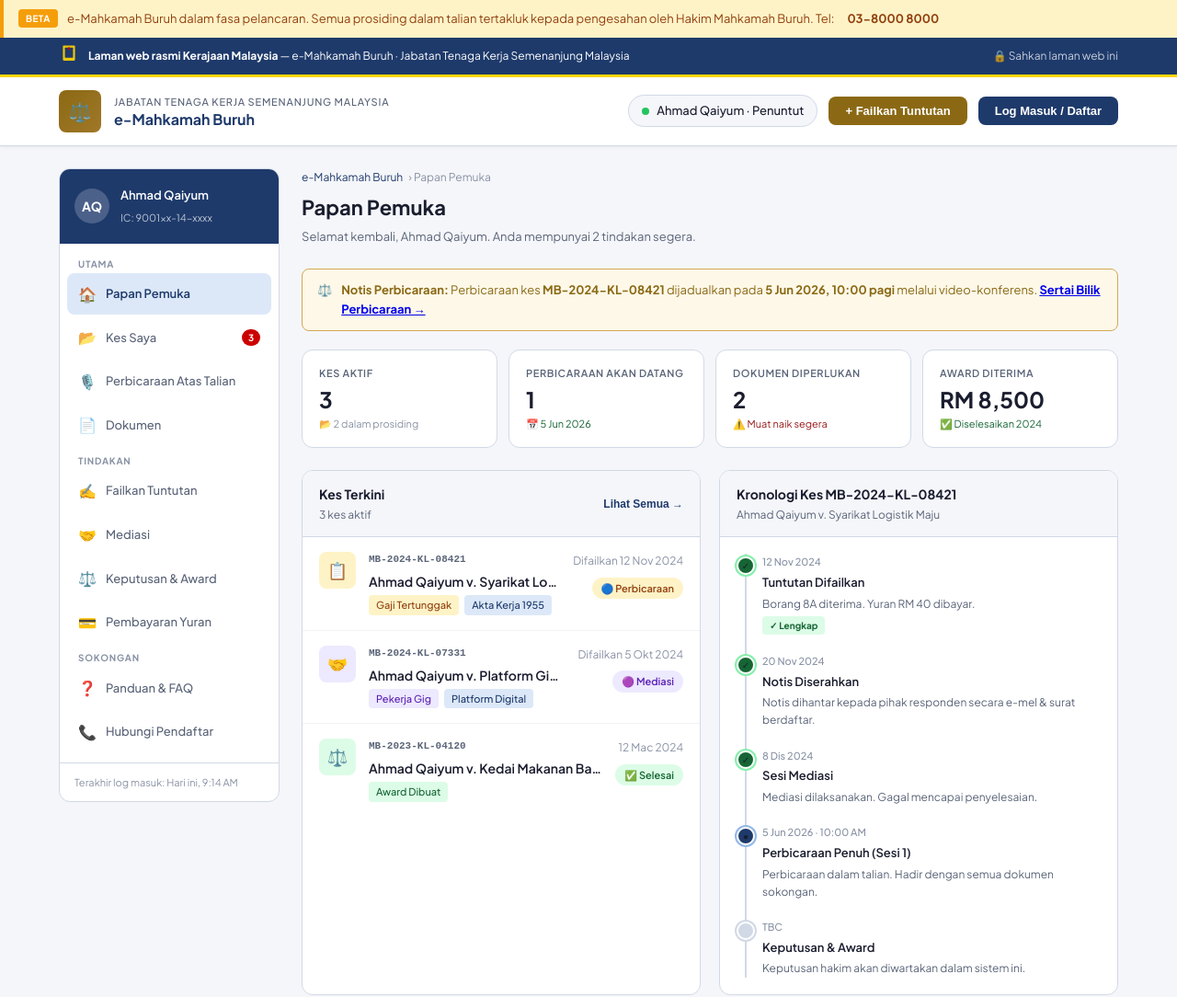
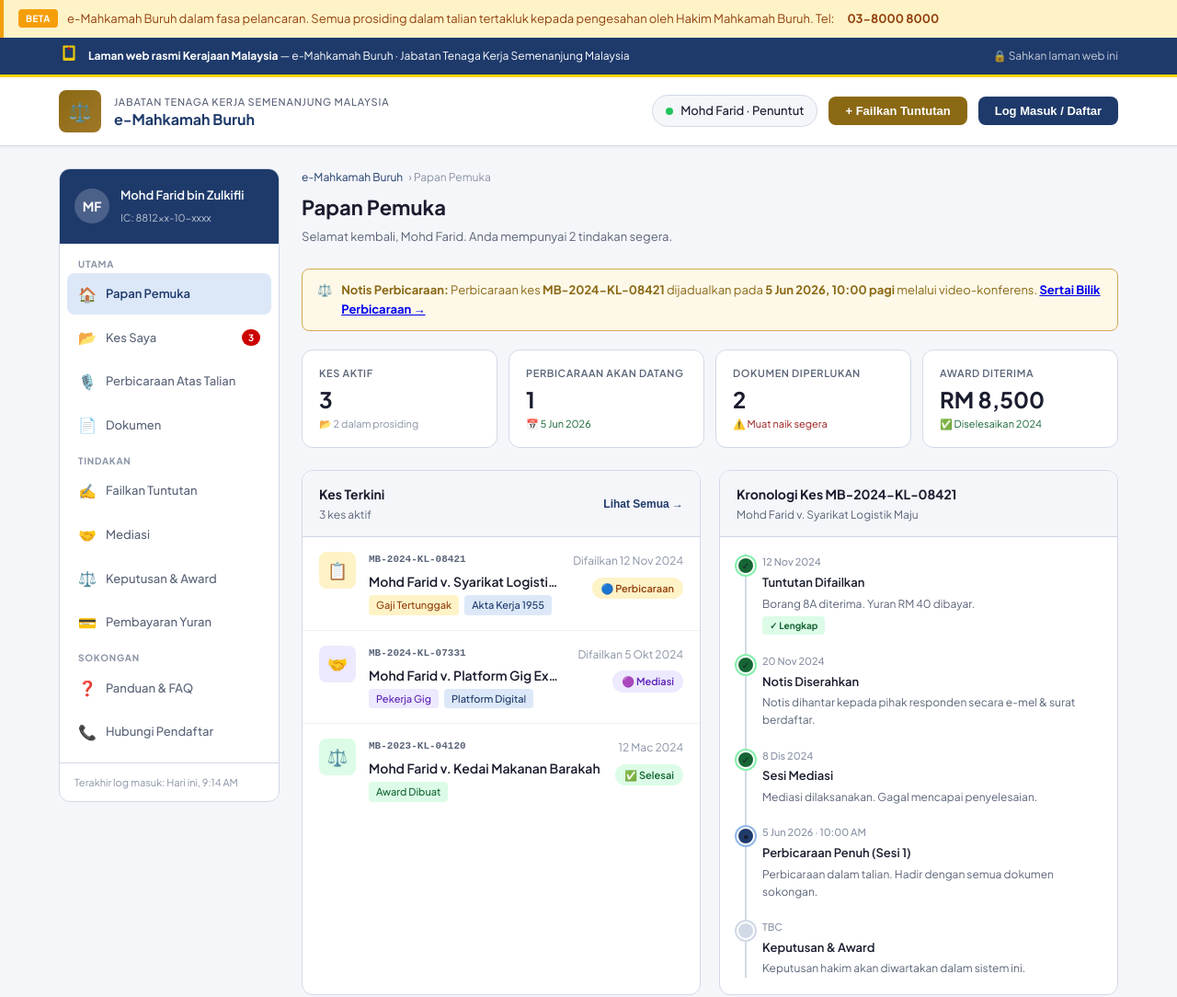
Before and after one commit to carreyume/jtk-digital, a plain HTML site: page jtk-emahkamah-buruh.html in a window 1280 px wide. Shown: the top 1084 px of the page at 92% size. Drawn offline with Linux system fonts and the light colour scheme.

Commit message:
Add files via upload

```diff
--- a/jtk-emahkamah-buruh.html
+++ b/jtk-emahkamah-buruh.html
@@ -391,7 +391,7 @@ footer a { color: rgba(255,255,255,0.7); text-decoration: none; }
     <div class="header-right">
       <div class="header-user-chip">
         <span class="user-dot"></span>
-        Ahmad Qaiyum · Penuntut
+        Mohd Farid · Penuntut
       </div>
       <button class="btn-gold-sm" onclick="showView('filing')">+ Failkan Tuntutan</button>
       <button class="btn-primary-sm">Log Masuk / Daftar</button>
@@ -404,10 +404,10 @@ footer a { color: rgba(255,255,255,0.7); text-decoration: none; }
   <aside class="sidebar">
     <div class="sidebar-card">
       <div class="sidebar-user">
-        <div class="avatar">AQ</div>
+        <div class="avatar">MF</div>
         <div class="user-info">
-          <p>Ahmad Qaiyum</p>
-          <span>IC: 9001xx-14-xxxx</span>
+          <p>Mohd Farid bin Zulkifli</p>
+          <span>IC: 8812xx-10-xxxx</span>
         </div>
       </div>
       <div class="sidebar-nav">
@@ -447,7 +447,7 @@ footer a { color: rgba(255,255,255,0.7); text-decoration: none; }
         <div class="page-title-block">
           <div class="breadcrumb"><a href="#">e-Mahkamah Buruh</a> › Papan Pemuka</div>
           <h2 class="page-title">Papan Pemuka</h2>
-          <p class="page-sub">Selamat kembali, Ahmad Qaiyum. Anda mempunyai 2 tindakan segera.</p>
+          <p class="page-sub">Selamat kembali, Mohd Farid. Anda mempunyai 2 tindakan segera.</p>
         </div>
       </div>
 
@@ -490,7 +490,7 @@ footer a { color: rgba(255,255,255,0.7); text-decoration: none; }
               <div class="case-icon-wrap case-icon-hearing">📋</div>
               <div class="case-meta">
                 <div class="case-ref">MB-2024-KL-08421</div>
-                <div class="case-title">Ahmad Qaiyum v. Syarikat Logistik Maju Sdn Bhd</div>
+                <div class="case-title">Mohd Farid v. Syarikat Logistik Maju Sdn Bhd</div>
                 <div class="case-tags"><span class="tag tag-amber">Gaji Tertunggak</span><span class="tag tag-blue">Akta Kerja 1955</span></div>
               </div>
               <div class="case-right">
@@ -502,7 +502,7 @@ footer a { color: rgba(255,255,255,0.7); text-decoration: none; }
               <div class="case-icon-wrap case-icon-mediation">🤝</div>
               <div class="case-meta">
                 <div class="case-ref">MB-2024-KL-07331</div>
-                <div class="case-title">Ahmad Qaiyum v. Platform Gig Express (M) Bhd</div>
+                <div class="case-title">Mohd Farid v. Platform Gig Express (M) Bhd</div>
                 <div class="case-tags"><span class="tag tag-purple">Pekerja Gig</span><span class="tag tag-blue">Platform Digital</span></div>
               </div>
               <div class="case-right">
@@ -514,7 +514,7 @@ footer a { color: rgba(255,255,255,0.7); text-decoration: none; }
               <div class="case-icon-wrap case-icon-award">⚖️</div>
               <div class="case-meta">
                 <div class="case-ref">MB-2023-KL-04120</div>
-                <div class="case-title">Ahmad Qaiyum v. Kedai Makanan Barakah</div>
+                <div class="case-title">Mohd Farid v. Kedai Makanan Barakah</div>
                 <div class="case-tags"><span class="tag tag-green">Award Dibuat</span></div>
               </div>
               <div class="case-right">
@@ -528,7 +528,7 @@ footer a { color: rgba(255,255,255,0.7); text-decoration: none; }
         <!-- TIMELINE -->
         <div class="card">
           <div class="card-header">
-            <div><div class="card-title">Kronologi Kes MB-2024-KL-08421</div><div class="card-subtitle">Ahmad Qaiyum v. Syarikat Logistik Maju</div></div>
+            <div><div class="card-title">Kronologi Kes MB-2024-KL-08421</div><div class="card-subtitle">Mohd Farid v. Syarikat Logistik Maju</div></div>
           </div>
           <div class="card-body">
             <div class="timeline">
@@ -625,7 +625,7 @@ footer a { color: rgba(255,255,255,0.7); text-decoration: none; }
             <div class="form-row">
               <div class="form-group">
                 <label>Nama Penuh <span class="req">*</span></label>
-                <input type="text" value="Ahmad Qaiyum bin Rahmat" readonly style="background:#f8f9fc;color:var(--myds-muted)">
+                <input type="text" value="Mohd Farid bin Zulkifli" readonly style="background:#f8f9fc;color:var(--myds-muted)">
                 <p class="hint">Diisi secara automatik daripada akaun MyDigitalID anda</p>
               </div>
               <div class="form-group">
@@ -724,7 +724,7 @@ footer a { color: rgba(255,255,255,0.7); text-decoration: none; }
         <div class="page-title-block">
           <div class="breadcrumb"><a href="#">e-Mahkamah Buruh</a> › Perbicaraan Dalam Talian</div>
           <h2 class="page-title">Bilik Perbicaraan Maya</h2>
-          <p class="page-sub">Kes: MB-2024-KL-08421 · Ahmad Qaiyum v. Syarikat Logistik Maju Sdn Bhd</p>
+          <p class="page-sub">Kes: MB-2024-KL-08421 · Mohd Farid v. Syarikat Logistik Maju Sdn Bhd</p>
         </div>
       </div>
 
@@ -740,9 +740,9 @@ footer a { color: rgba(255,255,255,0.7); text-decoration: none; }
             <div class="participant-role">Hakim Mahkamah Buruh</div>
           </div>
           <div class="participant-card">
-            <div class="participant-avatar pa-claimant">AQ</div>
+            <div class="participant-avatar pa-claimant">MF</div>
             <div style="display:flex;align-items:center;gap:5px;margin-top:-2px;"><span class="participant-status ps-live"></span></div>
-            <div class="participant-name">Ahmad Qaiyum bin Rahmat</div>
+            <div class="participant-name">Mohd Farid bin Zulkifli</div>
             <div class="participant-role">Penuntut</div>
           </div>
           <div class="participant-card">
@@ -780,7 +780,7 @@ footer a { color: rgba(255,255,255,0.7); text-decoration: none; }
           <div class="card-body" style="font-size:12px;color:var(--myds-muted);font-family:monospace;line-height:1.8;max-height:160px;overflow-y:auto;">
             [10:02] Sesi dimulakan oleh YAA<br>
             [10:03] Semua pihak hadir disahkan<br>
-            [10:05] Pihak penuntut dikenalpasti sebagai Ahmad Qaiyum<br>
+            [10:05] Pihak penuntut dikenalpasti sebagai Mohd Farid<br>
             [10:07] Peguam Responden: Encik Fadhillah Yusof<br>
             [10:12] Hakim membaca ringkasan kes<br>
             [10:16] Penuntut memulakan hujahan...
@@ -804,7 +804,7 @@ footer a { color: rgba(255,255,255,0.7); text-decoration: none; }
           <span style="font-size:22px;">⚖️</span>
           <div>
             <h3>Award Mahkamah Buruh — MB-2023-KL-04120</h3>
-            <span>Ahmad Qaiyum v. Kedai Makanan Barakah · 12 Mac 2024</span>
+            <span>Mohd Farid v. Kedai Makanan Barakah · 12 Mac 2024</span>
           </div>
           <button class="ctrl-btn ctrl-secondary" style="margin-left:auto;background:rgba(255,255,255,0.2);color:#fff;border-color:rgba(255,255,255,0.3);">📄 Muat Turun PDF</button>
         </div>
```
